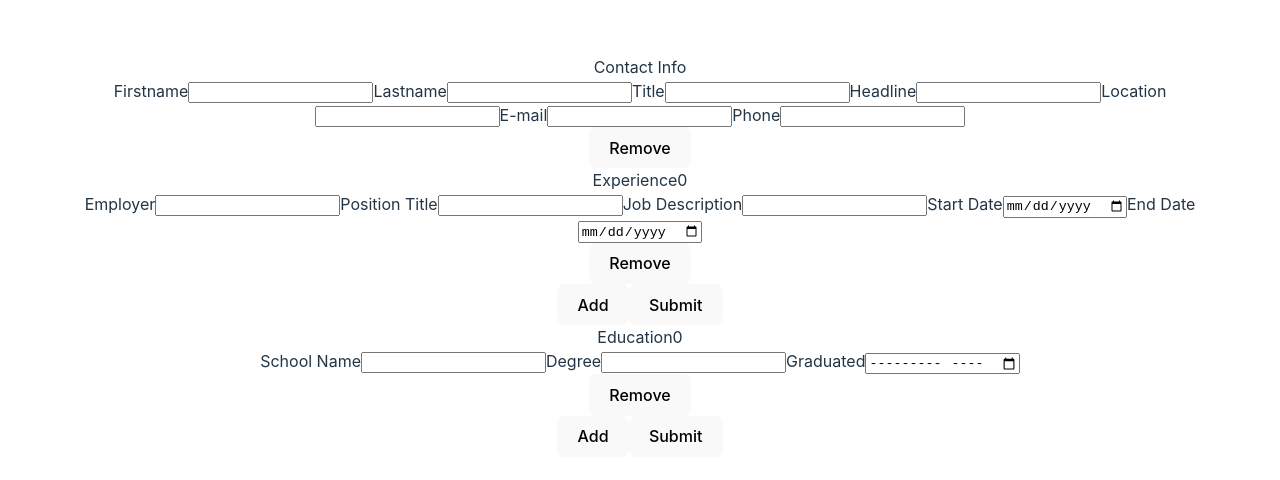
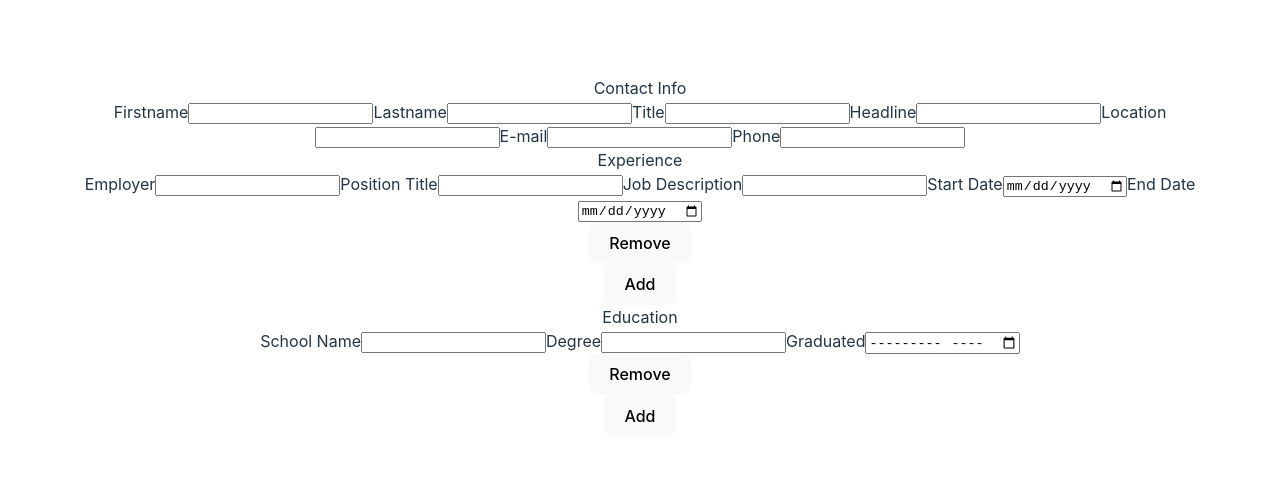
Before and after one commit to copaiement/cv-builder, a React (Vite) app: page / in a window 1280 px wide. Shown: the part 144-624 px from the top of the page. Built offline with nearby package versions, Linux system fonts and the light colour scheme.

Commit message:
Refactored. Moved all states to App to allow submit

```diff
--- a/src/App.jsx
+++ b/src/App.jsx
@@ -1,45 +1,106 @@
 import './App.css'
 import { useState } from 'react';
-import { Contact } from './components/Contact';
-import { Experience } from './components/Experience';
-import { Education } from './components/Education';
+import { ContactInput, ContactOutput } from './components/Contact';
+import { ExperienceInput, ExperienceOutput } from './components/Experience';
+import { EducationInput, EducationOutput } from './components/Education';
+import { SubmitButton } from './components/Components'
+import { getContact, addEducation, addExperience, removeItem } from './components/Data';
 
+// set up inital data arrays
+let education = [];
+education = addEducation(education);
+let experience = [];
+experience = addExperience(experience);
+let contact = [];
+contact = getContact();
 
 function App() {
+  // set states
+  const [contList, setContList] = useState(contact);
+  const [expList, setExpList] = useState(experience);
+  const [eduList, setEduList] = useState(education);
+
+  // data functions
+  function handleAddExp() {
+    setExpList(addExperience(expList, expList.length));
+  }
+
+  function handleRemoveExp(e) {
+    let group = parseInt(e.target.id);
+    setExpList(removeItem(expList, group));
+  }
+
+  function handleExpChange(e) {
+    let code = e.target.id;
+    let group = code.slice(code.indexOf('g') + 1, code.indexOf('i'))
+    let id = `${code.slice(code.indexOf('i') + 1)}`;
+    let left = expList.slice(0, group);
+    let right = expList.slice((group + 1));
+    setExpList([...left, expList[group].map(index => {
+      if (index.id === id) {
+        return { ...index, data: e.target.value }
+      } else {
+        return index;
+      }
+    }), ...right])
+  }
+
+  function handleAddEdu() {
+    setEduList(addEducation(eduList, eduList.length));
+  }
+
+  function handleRemoveEdu(e) {
+    let group = parseInt(e.target.id);
+    setEduList(removeItem(eduList, group));
+  }
+
+  function handleEduChange(e) {
+    let code = e.target.id;
+    console.log(code);
+    console.log(eduList);
+    let group = code.slice(code.indexOf('g') + 1, code.indexOf('i'))
+    let id = `${code.slice(code.indexOf('i') + 1)}`;
+    let left = eduList.slice(0, group);
+    let right = eduList.slice((group + 1));
+    setEduList([...left, eduList[group].map(index => {
+      if (index.id === id) {
+        return { ...index, data: e.target.value }
+      } else {
+        return index;
+      }
+    }), ...right])
+  }
   return (
-    <div className='inputForm'>
-      <Contact />
-      <Experience />
-      <Education />
+    <div className='app'>
+      <div className='inputForm'>
+        <ContactInput
+          list={contList}
+        />
+        <ExperienceInput
+          list={expList}
+          handleExpChange={handleExpChange}
+          handleRemoveExp={handleRemoveExp}
+          handleAddExp={handleAddExp}
+        />
+        <EducationInput
+          list={eduList}
+          handleEduChange={handleEduChange}
+          handleRemoveEdu={handleRemoveEdu}
+          handleAddEdu={handleAddEdu}
+        />
+        <SubmitButton />
+      </div>
+      {/* <div className='output'>
+        <ContactOutput />
+        <ExperienceOutput
+          list={expList}
+        />
+        <EducationOutput
+          list={eduList}
+        />
+      </div> */}
     </div>
   )
 }
 
 export default App
-
-// function App() {
-//   const [text, setText] = useState('');
-
-//   function handleChange(e) {
-//     setText(e.target.value);
-//   }
-
-//   return (
-//     <>
-//       <input
-//         value={text}
-//         onChange={handleChange}
-//       />
-//       <button>Submit</button>
-//       <Display value={text} />
-//     </>
-//   )
-// }
-
-// function Display({ value }) {
-//   return (
-//     <h1>{value}</h1>
-//   )
-// }
-
-// export default App
--- a/src/components/Components.jsx
+++ b/src/components/Components.jsx
@@ -1,5 +1,27 @@
 // BUILD FUNCTIONS
 export function InputModule({ id, title, list, handleChange, rmvFxn }) {
+  if (rmvFxn) {
+    return (
+      <div className='inputs'>
+        <div className='inputHeader'>{title}</div>
+        {list.map(item => (
+          <Inputs
+            key={item.id + item.group}
+            id={'g'+item.group+'i'+item.id}
+            name={item.field}
+            value={item.value}
+            type={item.type}
+            handleChange = {handleChange}
+          />
+        ))}
+        <RemoveButton
+            id={id}
+            rmvFxn={rmvFxn}
+        />
+      </div>
+    )
+  }
+
   return (
     <div className='inputs'>
       <div className='inputHeader'>{title}</div>
@@ -10,44 +32,63 @@ export function InputModule({ id, title, list, handleChange, rmvFxn }) {
           name={item.field}
           value={item.value}
           type={item.type}
-          handleChange = {handleChange}
+          onChange = {handleChange}
         />
       ))}
-      <RemoveButton
-          id={id}
-          rmvFxn={rmvFxn}
-      />
     </div>
   )
 }
 
+export function Buttons({ addFxn }) {
+  if (addFxn) {
+    return (
+      <div className='inputButtons'>
+        <button onClick={addFxn} >Add</button>
+      </div>
+    )
+  }
+}
+
+export function SubmitButton() {
+
+}
+
+export function OutputModule({title, list}) {
+  return (
+    <div className='outputContainer'>
+      <div className='outputHeader'>{title}</div>
+      {list.map(item => (
+        <Outputs
+          key={item.id + item.group}
+          id={'g'+item.group+'i'+item.id}
+          name={item.field}
+          value={item.data}
+          type={item.type}
+        />
+      ))}
+    </div>
+  )
+}
+
+// Helper functions
 function Inputs({ id, name, value, type, handleChange }) {
   return (
-    <label>
-      {name}
+    <label>{name}
       <input
         id={id}
         value={value}
+        type={type}
         onChange={handleChange}
-        type={type}
       />
     </label>
   )
 }
 
-export function Buttons({ add, addFxn }) {
-  if (add) {
-    return (
-      <div className='inputButtons'>
-        <button onClick={addFxn} >Add</button>
-        <button>Submit</button>
-      </div>
-    )
-  }
-
+function Outputs({ id, name, value, type}) {
   return (
-    <div className='inputButtons'>
-      <button>Submit</button>
+    <div className='outputField'>
+      <div className='name'>{name}</div>
+      <div className='data'>{value}</div>
     </div>
   )
 }
--- a/src/components/Contact.jsx
+++ b/src/components/Contact.jsx
@@ -1,49 +1,23 @@
-import { InputModule } from "./Components";
+import { InputModule, OutputModule } from "./Components";
 
-const contact = [{
-  id: 'CO00',
-  field: 'Firstname',
-  data: '',
-  type: 'text'
-}, {
-  id: 'CO01',
-  field: 'Lastname',
-  data: '',
-  type: 'text'
-}, {
-  id: 'CO02',
-  field: 'Title',
-  data: '',
-  type: 'text'
-}, {
-  id: 'CO03',
-  field: 'Headline',
-  data: '',
-  type: 'paragraph'
-}, {
-  id: 'CO04',
-  field: 'Location',
-  data: '',
-  type: 'text'
-}, {
-  id: 'CO05',
-  field: 'E-mail',
-  data: '',
-  type: 'email'
-}, {
-  id: 'CO06',
-  field: 'Phone',
-  data: '',
-  type: 'tel'
+export function ContactInput({ list, handleContChange }) {
+  return (
+    <div className='Contact'>
+      <InputModule
+        title='Contact Info'
+        list={list}
+        add={false}
+        handleChange={handleContChange}
+      />
+    </div>
+  )
 }
-];
 
-export function Contact() {
+export function ContactOutput({ contact }) {
   return (
-    <InputModule
-      title='Contact Info'
+    <OutputModule
+      title={'Contact Info'}
       list={contact}
-      add={false}
     />
   )
 }
--- a/src/components/Data.jsx
+++ b/src/components/Data.jsx
@@ -1,3 +1,75 @@
+// ARRAY SETUPS
+export function getContact() {
+  const newCont = [{
+    group: '0',
+    id: '0',
+    field: 'Firstname',
+    data: '',
+    type: 'text'
+  }, {
+    group: '1',
+    id: '1',
+    field: 'Lastname',
+    data: '',
+    type: 'text'
+  }, {
+    group: '2',
+    id: '2',
+    field: 'Title',
+    data: '',
+    type: 'text'
+  }, {
+    group: '3',
+    id: '3',
+    field: 'Headline',
+    data: '',
+    type: 'paragraph'
+  }, {
+    group: '4',
+    id: '4',
+    field: 'Location',
+    data: '',
+    type: 'text'
+  }, {
+    group: '5',
+    id: '5',
+    field: 'E-mail',
+    data: '',
+    type: 'email'
+  }, {
+    group: '6',
+    id: '6',
+    field: 'Phone',
+    data: '',
+    type: 'tel'
+  }];
+  return newCont;
+}
+
+// Function to add another Education section to array
+export function addEducation(eduArr, group = 0) {
+  const newEdu = [{
+    group: group,
+    id: '0',
+    field: 'School Name',
+    data: '',
+    type: 'text'
+  }, {
+    id: '1',
+    field: 'Degree',
+    data: '',
+    type: 'text'
+  }, {
+    id: '2',
+    field: 'Graduated',
+    data: '',
+    type: 'month'
+  }];
+
+  // use spread instead of push to trigger repaint
+  return [...eduArr, newEdu];
+}
+
 // Function to add another Experience section to array
 export function addExperience(expArr, group = 0) {
   const newExp = [{
@@ -42,27 +114,3 @@ export function removeItem(arr, index) {
   const right = arr.slice((index + 1));
   return [...left, ...right];
 }
-
-// Function to add another Education section to array
-export function addEducation(eduArr, group = 0) {
-  const newEdu = [{
-    group: group,
-    id: '0',
-    field: 'School Name',
-    data: '',
-    type: 'text'
-  }, {
-    id: '1',
-    field: 'Degree',
-    data: '',
-    type: 'text'
-  }, {
-    id: '2',
-    field: 'Graduated',
-    data: '',
-    type: 'month'
-  }];
-
-  // use spread instead of push to trigger repaint
-  return [...eduArr, newEdu];
-}
--- a/src/components/Education.jsx
+++ b/src/components/Education.jsx
@@ -1,64 +1,35 @@
-// TO DO:
-// Make addExperience and removeExperience generic functions
-// Restructure Education Data to look like Experience
-// update below functions from Experience to work with Education
+import { InputModule, OutputModule, Buttons } from "./Components";
 
-import { useState } from "react";
-import { InputModule, Buttons } from "./Components";
-import { addEducation, removeItem } from "./Data";
-
-// set up experience array
-let education = [];
-education = addEducation(education);
-
-export function Education() {
-
-  // set state
-  const [eduList, setEduList] = useState(education)
-
-  function handleAddEdu() {
-    setEduList(addEducation(eduList, eduList.length));
-  }
-
-  function handleRemoveEdu(e) {
-    let group = parseInt(e.target.id);
-    setEduList(removeItem(eduList, group));
-  }
-
-  function handleChange(e) {
-    console.log(eduList)
-    let code = e.target.id;
-    console.log(code);
-    let group = code.slice(code.indexOf('g') + 1, code.indexOf('i'))
-    let id = `${code.slice(code.indexOf('i') + 1)}`;
-    let left = eduList.slice(0, group);
-    let right = eduList.slice((group + 1));
-    setEduList([...left, eduList[group].map(index => {
-      if (index.id === id) {
-        return { ...index, data: e.target.value }
-      } else {
-        return index;
-      }
-    }), ...right])
-    console.log(eduList)
-  }
-
+export function EducationInput({ list, handleEduChange, handleRemoveEdu, handleAddEdu }) {
   return (
     <div className='Education'>
-      {eduList.map((edu, index) => (
+      {list.map((edu, index) => (
         <InputModule
           key={index}
           id={index}
-          title={'Education' + index}
+          title={'Education'}
           list={edu}
-          handleChange={handleChange}
+          handleChange={handleEduChange}
           rmvFxn={handleRemoveEdu}
         />
       ))}
       <Buttons
-        add={true}
         addFxn={handleAddEdu}
       />
     </div>
   )
 }
+
+export function EducationOutput({ list, index }) {
+  return (
+    <div>
+      {list.map(item => (
+        <OutputModule
+        key={index}
+        title={'Education'}
+        list={item}
+        />
+      ))}
+    </div>
+  )
+}
--- a/src/components/Experience.jsx
+++ b/src/components/Experience.jsx
@@ -1,59 +1,35 @@
-import { useState } from "react";
-import { InputModule, Buttons } from "./Components";
-import { addExperience, removeItem } from "./Data";
+import { InputModule, OutputModule, Buttons } from "./Components";
 
-// set up experience array
-let experience = [];
-experience = addExperience(experience);
-
-export function Experience() {
-
-  // set state
-  const [expList, setExpList] = useState(experience)
-
-  function handleAddExp() {
-    setExpList(addExperience(expList, expList.length));
-  }
-
-  function handleRemoveExp(e) {
-    let group = parseInt(e.target.id);
-    setExpList(removeItem(expList, group));
-  }
-
-  function handleChange(e) {
-    console.log(expList)
-    let code = e.target.id;
-    console.log(code);
-    let group = code.slice(code.indexOf('g') + 1, code.indexOf('i'))
-    let id = `${code.slice(code.indexOf('i') + 1)}`;
-    let left = expList.slice(0, group);
-    let right = expList.slice((group + 1));
-    setExpList([...left, expList[group].map(index => {
-      if (index.id === id) {
-        return { ...index, data: e.target.value }
-      } else {
-        return index;
-      }
-    }), ...right])
-    console.log(expList)
-  }
-
+export function ExperienceInput({ list, handleExpChange, handleRemoveExp, handleAddExp }) {
   return (
     <div className='Experience'>
-      {expList.map((exp, index) => (
+      {list.map((exp, index) => (
         <InputModule
           key={index}
           id={index}
-          title={'Experience' + index}
+          title={'Experience'}
           list={exp}
-          handleChange={handleChange}
+          handleChange={handleExpChange}
           rmvFxn={handleRemoveExp}
         />
       ))}
       <Buttons
-        add={true}
         addFxn={handleAddExp}
       />
     </div>
   )
 }
+
+export function ExperienceOutput({ list, index }) {
+  return (
+    <div>
+      {list.map(item => (
+        <OutputModule
+        key={index}
+        title={'Education'}
+        list={item}
+        />
+      ))}
+    </div>
+  )
+}
```
